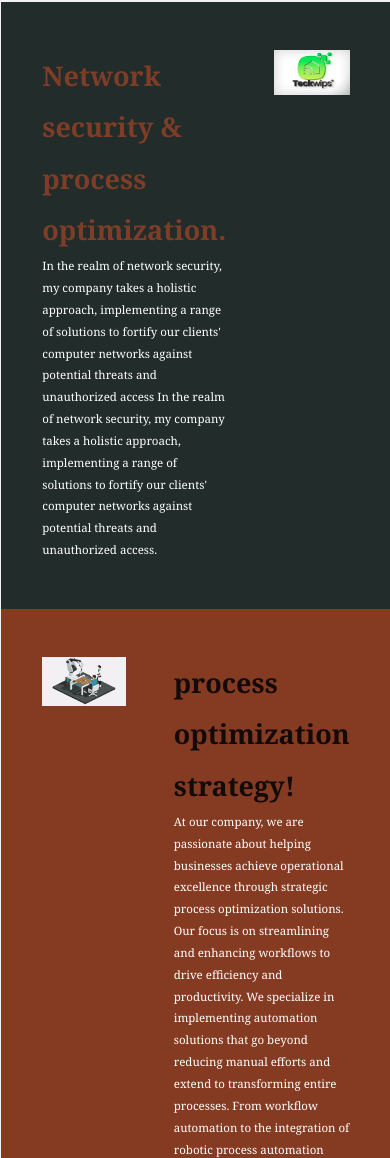
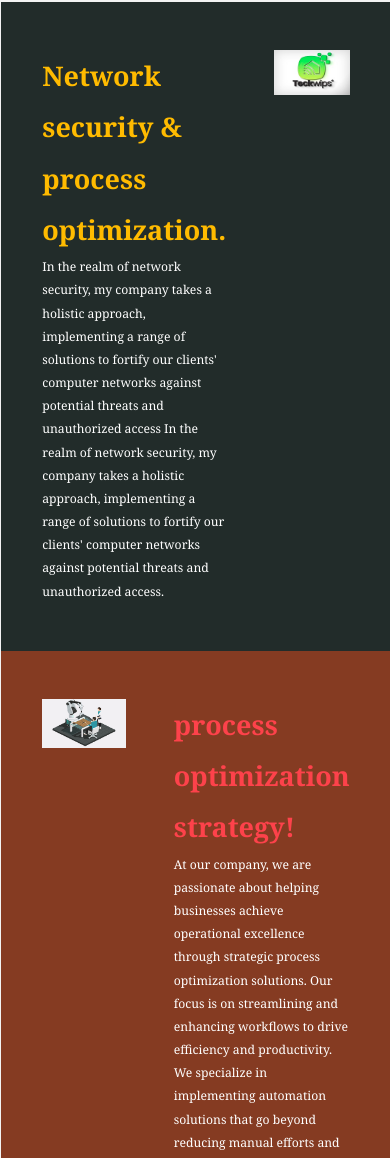
Before and after one commit to FagbohunOre/Teck.com, a plain HTML site: page index.html in a window 390 px wide. Shown: the part 842-2000 px from the top of the page. Drawn offline with Linux system fonts and the light colour scheme; some icons are missing; a web font is replaced by a local one.

Commit message:
Update index.css

```diff
--- a/css/index.css
+++ b/css/index.css
@@ -817,7 +817,7 @@
 		max-width: 990px;
 	}
 	.section-title-2{
-      color: #130a0a;
+      color: #fd424b;
 	}
 	.card{
 		max-width: 100%;
@@ -838,22 +838,22 @@
 	color: #fd424b;;
    }
    .section-five p{
-	font-size: 11.5px;
+	font-size: 12.2px;
    }
    .section-six p{
-	font-size: 11.5px;
+	font-size: 12.2px;
    }
    .section-four p{
-	font-size: 11.5px;
+	font-size: 12.2px;
    }
    .section-three p{
-	font-size: 11.5px;
+	font-size: 12.2px;
    }
    .container p{
 	color: #fff;
    }
    .section-title-f{
-	color: #7e3d27;
+	color: #ffbb00;
    }
 
 
```
